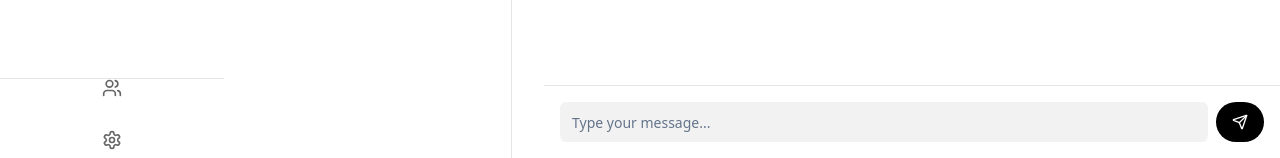
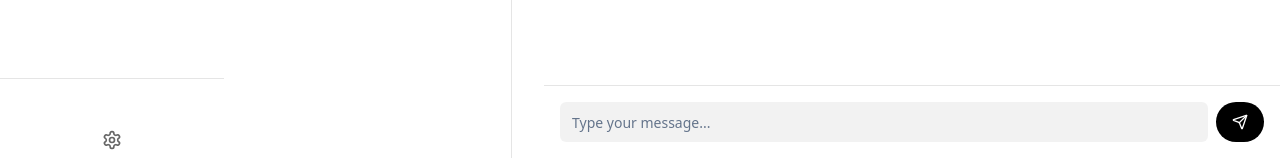
Before and after one commit to Digigit24/celiyo, a React (Vite) app: page / in a window 1280 px wide. Shown: the part 642-800 px from the top of the page. Built offline with nearby package versions, Linux system fonts and the light colour scheme.

Commit message:
Updated src/components/ChatSidebar.tsx

```diff
--- a/src/components/ChatSidebar.tsx
+++ b/src/components/ChatSidebar.tsx
@@ -71,9 +71,7 @@ export const ChatSidebar = ({
         </div>
       </nav>
       <div className="flex flex-col gap-4 items-center justify-end h-20 border-t border-black/10 mt-auto">
-        <button className="p-2 hover:bg-black/5 rounded">
-          <Users size={20} className="text-black/60" />
-        </button>
+
         <button className="p-2 hover:bg-black/5 rounded">
           <Settings size={20} className="text-black/60" />
         </button>
```
